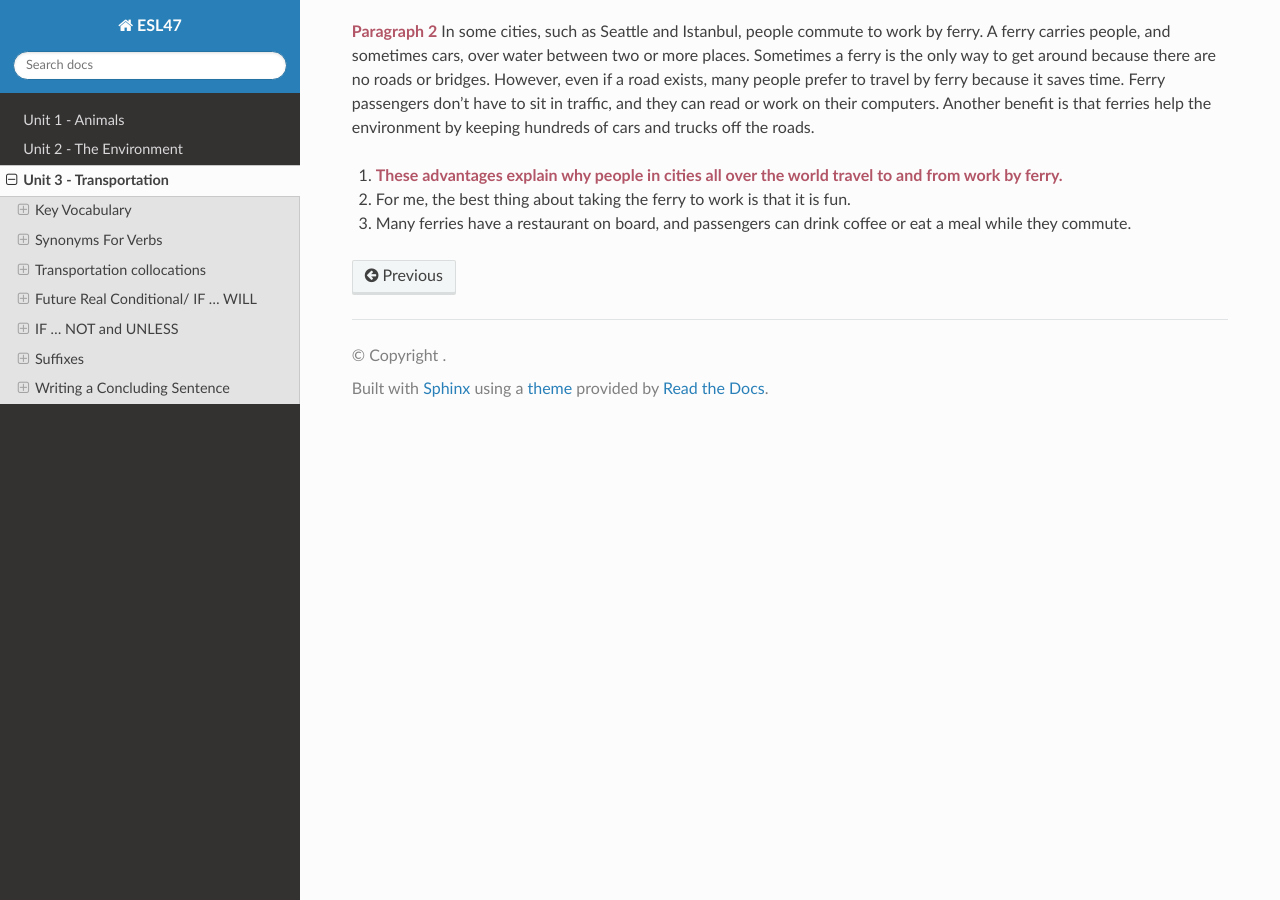
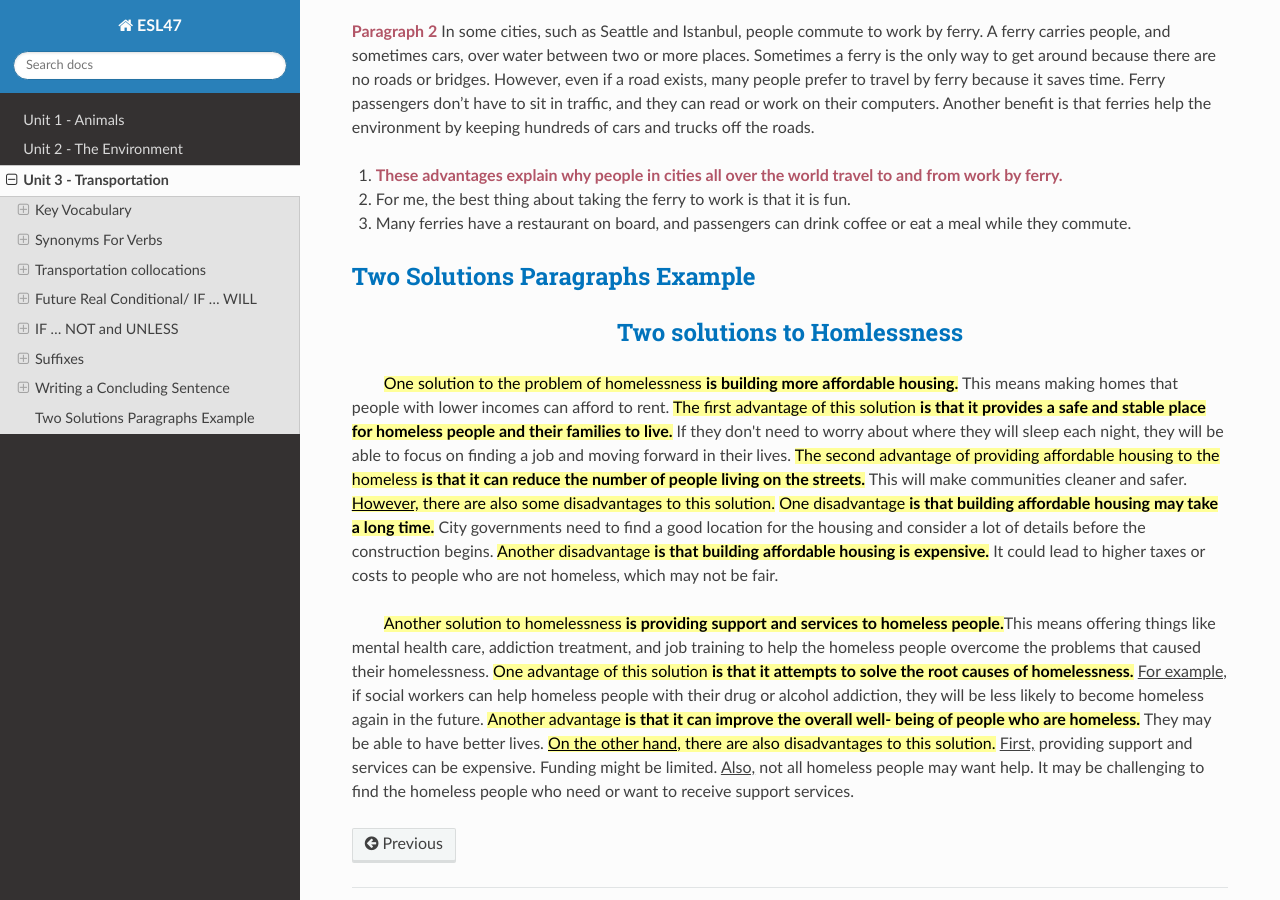
Before and after one commit to vpa24/ESL-47---Intermediate-Low-Integrated-Reading-Writing, a Sphinx documentation site: the page built from docs/source/unit3.md, in a window 1280 px wide and 900 px high, scrolled down 6187 px. Built offline with Sphinx 7.4.7 and the Read the Docs theme 2.0.0, drawn with Linux system fonts in a browser that asks for light colours.

Commit message:
Two Solutions Paragraphs Example

```diff
--- a/docs/source/unit3.md
+++ b/docs/source/unit3.md
@@ -338,3 +338,17 @@ the environment by keeping hundreds of cars and trucks off the roads.
 2. For me, the best thing about taking the ferry to work is that it is fun.
 3. Many ferries have a restaurant on board, and passengers can drink
    coffee or eat a meal while they commute.
+
+## Two Solutions Paragraphs Example
+
+<h2 align="center">Two solutions to Homlessness</h2>
+<div style="line-height: 2;">
+<p class="txt-indent-2em"><ins>One solution to the problem of homelessness <b>is building more affordable housing.</b></ins> This means making homes that people with lower incomes can afford to rent. <ins>The first advantage of this solution <b>is that it provides a safe and stable place for homeless people and their families to
+live.</b></ins> If they don't need to worry about where they will sleep each night, they will be able to focus
+on finding a job and moving forward in their lives. <ins>The second advantage of providing affordable housing to the homeless <b>is that it can reduce the number of people living on the streets.</b></ins> This will make communities cleaner and safer. <ins><span style="text-decoration:underline">However,</span> there are also some disadvantages to this solution.</ins> <ins>One disadvantage <b>is that building affordable housing may take a long time.</b></ins> City governments need to find a good location for the housing and consider a lot of details before the construction begins. <ins>Another disadvantage <b>is that building affordable housing is expensive.</b></ins> It could lead to higher taxes or costs to people who are not homeless, which may not be fair.
+</ins></p>
+
+<p class="txt-indent-2em"><ins>Another solution to homelessness <b>is providing support and services to homeless people.</b></ins>This means offering things like mental health care, addiction treatment, and job training to help the homeless people overcome the problems that caused their homelessness. <ins>One advantage of this solution <b>is that it attempts to solve the root causes of homelessness.</b></ins> <span style="text-decoration:underline">For example,</span> if social workers can help homeless people with their drug or alcohol addiction, they will be less likely to become homeless again in the future. <ins>Another advantage <b>is that it can improve the overall well-
+being of people who are homeless.</b></ins> They may be able to have better lives. <ins><span style="text-decoration:underline">On the other hand,</span> there are also disadvantages to this solution.</ins>
+<span style="text-decoration:underline">First,</span> providing support and services can be expensive. Funding might be limited. <span style="text-decoration:underline">Also,</span> not all homeless people may want help. It may be challenging to find the homeless people who need or want to receive support services.
+</div>
```
